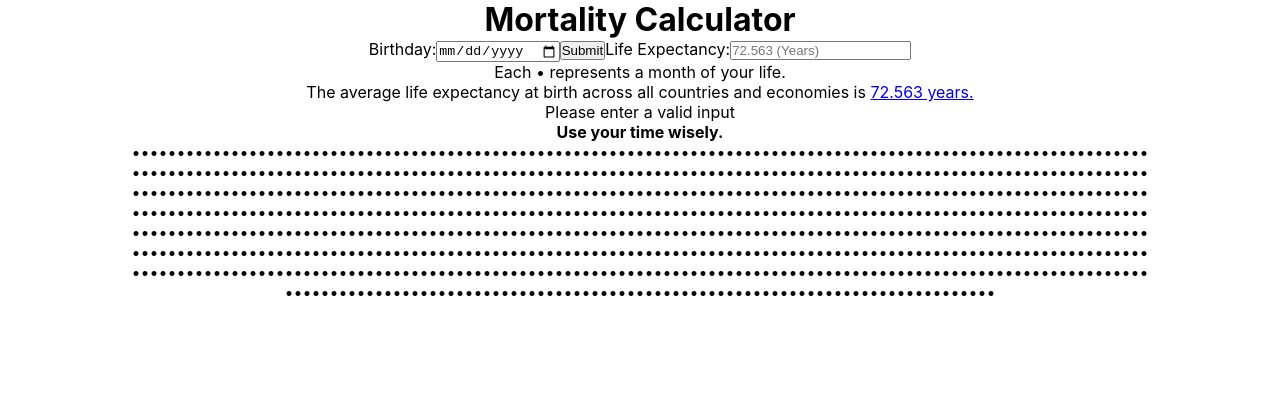
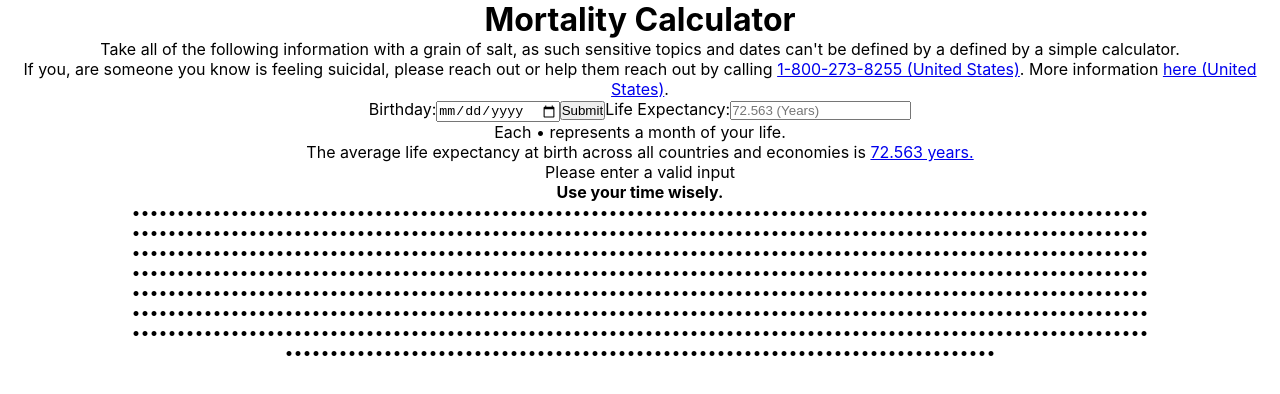
Before and after one commit to VamiqValji/mortality-calculator, a React (Create React App) app: page / in a window 1280 px wide. Shown: the top 394 px of the page. Built offline with nearby package versions, Linux system fonts and the light colour scheme.

Commit message:
New Features // Sensitivity Caution
You can now see the year and month you will "die" based on the given data and parameters. I also added a sensitivity caution to not take the information on this site seriously, as this simple calculator cannot determine your actual date of death.

```diff
--- a/public/index.html
+++ b/public/index.html
@@ -28,6 +28,7 @@
     <noscript>You need to enable JavaScript to run this app.</noscript>
     <div id="root"></div>
     <div id="description"></div>
+    <div id="description2"></div>
     <div id="wisely"></div>
     <div id="dots"></div>
     <!--
--- a/src/App.css
+++ b/src/App.css
@@ -7,7 +7,8 @@
 #root,
 #dots,
 #wisely,
-#description {
+#description,
+#description2 {
   display: flex;
   justify-content: center;
   text-align: center;
--- a/src/App.js
+++ b/src/App.js
@@ -22,6 +22,8 @@ function App() {
   return (
     <div className="App">
       <Title />
+      <div>Take all of the following information with a grain of salt, as such sensitive topics and dates can't be defined by a defined by a simple calculator.</div>
+      <div>If you, are someone you know is feeling suicidal, please reach out or help them reach out by calling <a href="https://suicidepreventionlifeline.org/talk-to-someone-now/">1-800-273-8255 (United States)</a>. More information <a href="https://suicidepreventionlifeline.org/">here (United States)</a>.</div>
       {/* <Input /> */}
     <form onSubmit={Submit}>
       <label for="birthday">Birthday:</label>
@@ -30,6 +32,7 @@ function App() {
       <label for="lifeExpectancyYears">Life Expectancy:</label>
       <input type="number" id="lifeExpectancyYearsInput" name="lifeExpectancyYears" placeholder="72.563 (Years)"/>
     </form>
+
     <div>Each • represents a month of your life.</div>
     <div className="life-stat">
       The average life expectancy at birth across all countries and economies is <span> <a href="https://data.worldbank.org/indicator/SP.DYN.LE00.IN">72.563 years.</a></span>
--- a/src/components/Dots.js
+++ b/src/components/Dots.js
@@ -10,14 +10,17 @@ function Dots({birthdate, lifeExpectancyYears}) {
 
     let i = 0;
 
+    let listOfMonths = ["January", "February", "March", "April", "May", "June", "July", "August", "September", "October", "November", "December"];
     let birthMonth = parseInt(birthdate.slice(5,7));
     let birthYear = parseInt(birthdate.slice(0,4));
     let currentMonth = new Date().getMonth() + 1;
     let currentYear = new Date().getFullYear();
     let yearsLived = 0;
     let monthsLived = 0;
+    let deathMonth = 0;
+    let deathYear = 0;
 
-    if (lifeExpectancyYears === null) {
+    if (lifeExpectancyYears === "") {
         lifeExpectancyYears = 72.563;
     }
 
@@ -32,8 +35,11 @@ function Dots({birthdate, lifeExpectancyYears}) {
     } else {
         yearsLived = (currentYear - birthYear)
         monthsLived = (yearsLived * 12) + (currentMonth - birthMonth);
+        deathYear = Math.round((((birthYear * 12) + birthMonth) + lifeExpectancyMonths) / 12);
+        deathMonth = (((birthYear * 12) + birthMonth) + lifeExpectancyMonths) % 12;
         // outputLivedMonths = "You have lived approximately " + monthsLived + " months of the average life expectancy, or " + ((monthsLived / lifeExpectancyMonths) * 100).toFixed(2) + "% of your life."
-        ReactDOM.render(<div>You have lived approximately <b>{monthsLived} months</b> of the average life expectancy, or <b>{((monthsLived / lifeExpectancyMonths) * 100).toFixed(2)}%</b> of your life.</div>, document.getElementById("description"));
+        ReactDOM.render(<div>You have lived approximately <b>{monthsLived} months</b>, or <b>{((monthsLived / lifeExpectancyMonths) * 100).toFixed(2)}%</b> of the given life expectancy.</div>, document.getElementById("description"));
+        ReactDOM.render(<div>You will die approximately in <b>{listOfMonths[deathMonth]}</b> of <b>{deathYear}</b>.</div>, document.getElementById("description2"));
     }
 
     while (i < lifeExpectancyMonths) {
@@ -50,30 +56,17 @@ function Dots({birthdate, lifeExpectancyYears}) {
         }
     });
 
-    // const maxLifeLivedMonths = 1500; // no one has lived past 125 years of age
-    //
-    // const listItems = numbers.map((number) => { // for each number in numbers[]
-    // if (number > maxLifeLivedMonths) {
-    //     return <div>Liar. You're not that old.</div>
-    // }
-    // else {
-    //     if (number > lifeExpectancyMonths) {
-    //         return <span className="moreDots">•</span>
-    //     } else {
-    //         if (number < lifeExpectancyMonths) {
-    //             return <span className="livedDots">•</span>
-    //         } else {
-    //
-    //             return <span className="unlivedDots">•</span>
-    //         }
-    //     }
-    // }
-    // });
+    console.log(deathMonth, deathYear);
 
     ReactDOM.render(<div className="wisely"><b>Use your time wisely.</b></div>, document.getElementById("wisely"));
     ReactDOM.render(<li className="dotsContainer">{listItems}</li>, document.getElementById("dots"));
 
     return(null)
+        // <div className="">
+        //     <div><b>Use your time wisely.</b></div>
+        //     <li className="dotsContainer">{listItems}</li>
+        // </div>
+        // )
 }
 
 export default Dots;
```
Also changed, not shown: 1 other file (tests, documents, lock files or other folders).
